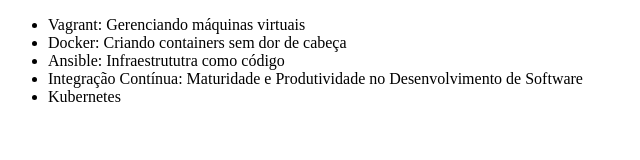
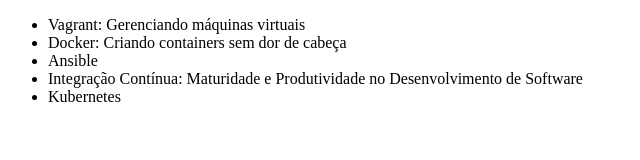
Before and after one commit to ViniAH/First-git, a plain HTML site: page index.html in a window 1280 px wide. Shown: the whole page, without its empty margins (0-640 px from the left). Drawn offline with Linux system fonts and the light colour scheme.

Commit message:
rvert "Mudando nomurso de Ansible"
This reverts commit 12e3e07e271b66411794ebb5103c035d4c685507.

```diff
--- a/index.html
+++ b/index.html
@@ -8,7 +8,7 @@
     <ul>
         <li>Vagrant: Gerenciando máquinas virtuais</li>
         <li>Docker: Criando containers sem dor de cabeça</li>
-        <li>Ansible: Infraestrututra como código</li>
+        <li>Ansible</li>
         <li>Integração Contínua: Maturidade e Produtividade no Desenvolvimento de Software</li>
         <li>Kubernetes</li>
     </ul>
```
